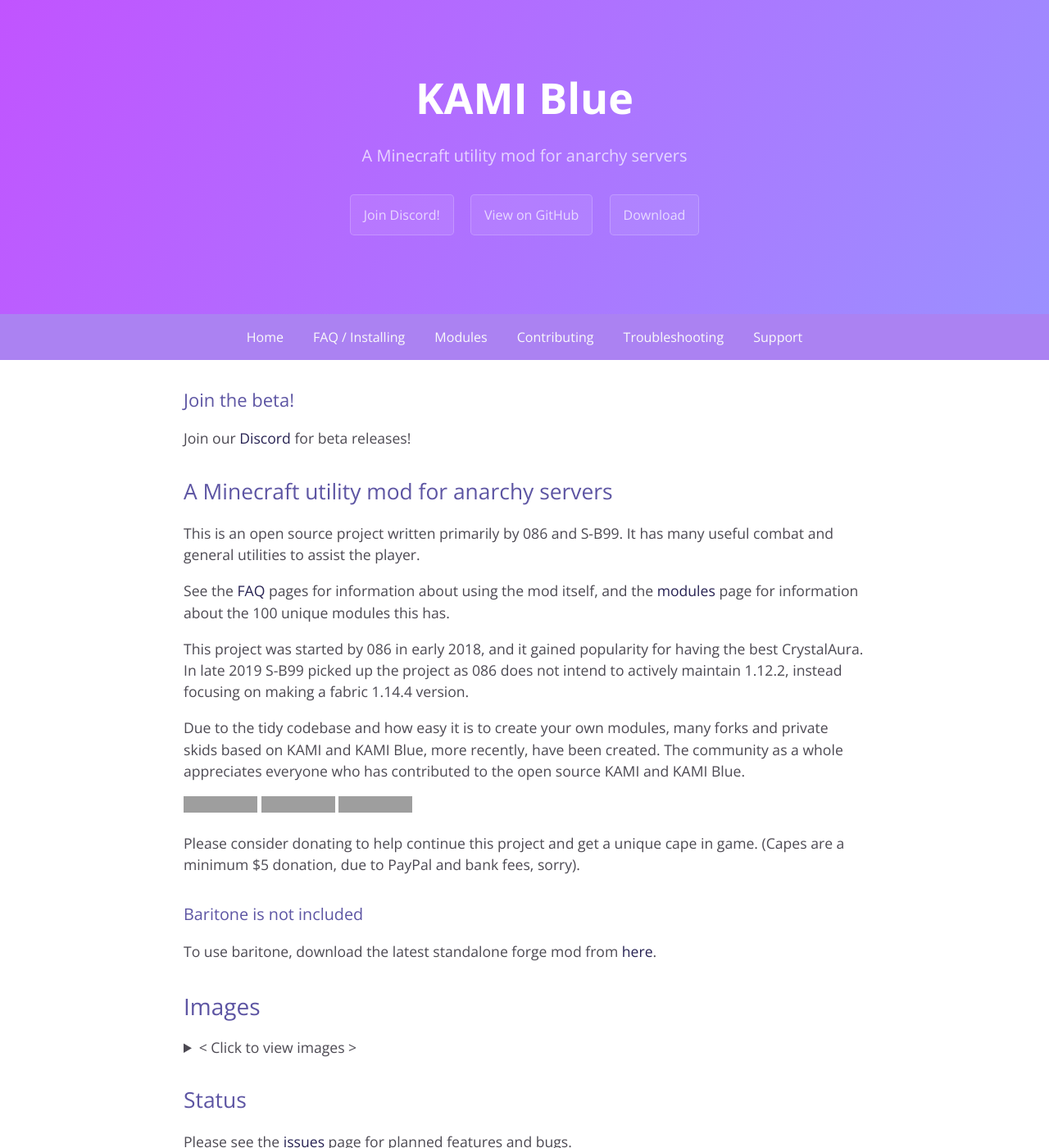
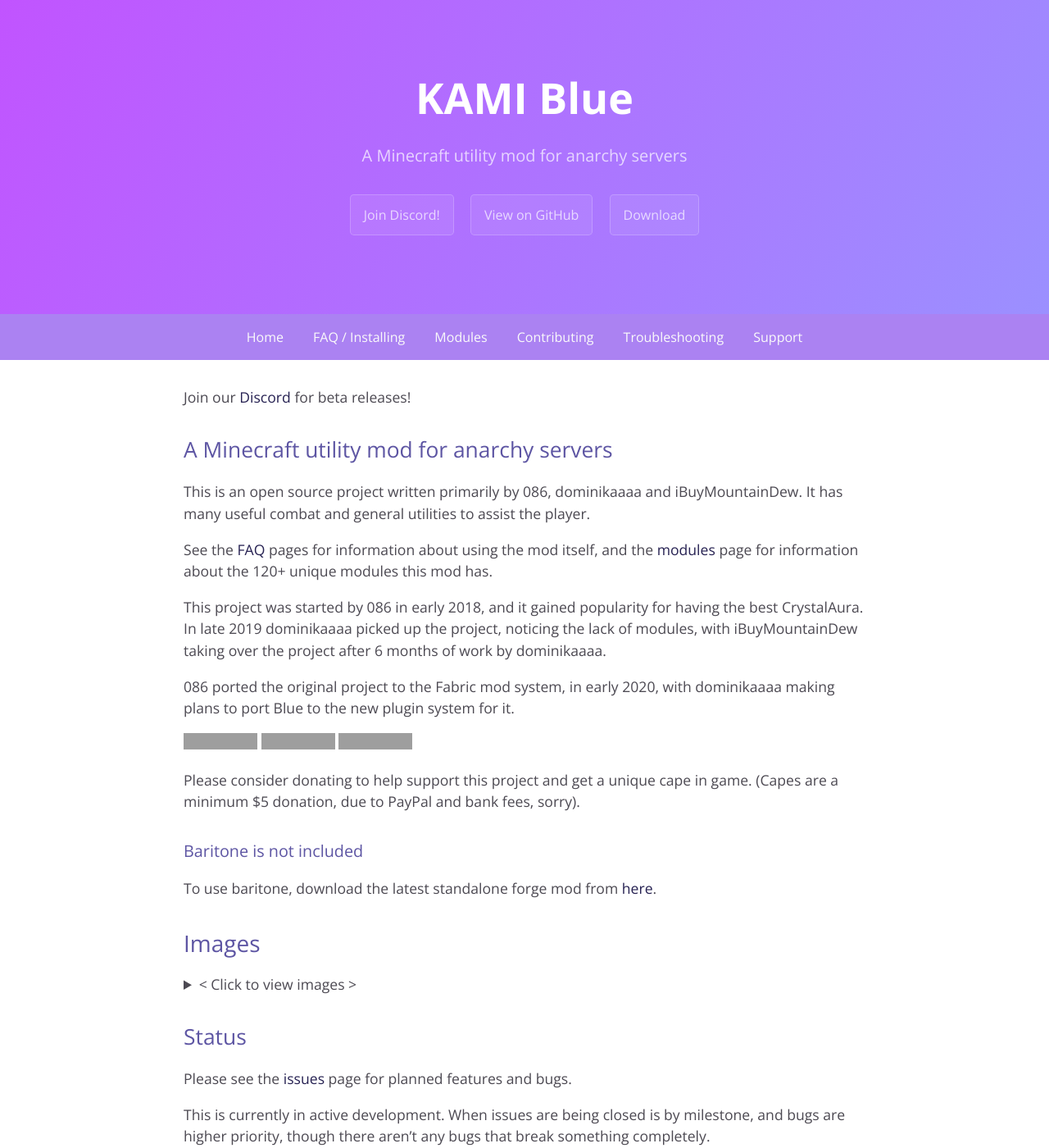
Before and after one commit to kami-blue/website, a Jekyll site: the page built from docs/index.md, in a window 1280 px wide and 1400 px high. Shown: the whole window at 82% size. Built offline with Jekyll 4.4.1, drawn with Linux system fonts in a browser that asks for light colours; grey boxes are pictures that could not be loaded.

Commit message:
cleanup and reword the main page

```diff
--- a/docs/index.md
+++ b/docs/index.md
@@ -4,27 +4,25 @@ title: KAMI Blue
 description: A Minecraft utility mod for anarchy servers
 ---
 
-#### Join the beta!
-
 Join our [Discord]({{ site.discord_url }}) for beta releases!
 
 ### A Minecraft utility mod for anarchy servers
 
-This is an open source project written primarily by 086 and S-B99. It has many useful combat and general utilities to assist the player.
+This is an open source project written primarily by 086, dominikaaaa and iBuyMountainDew. It has many useful combat and general utilities to assist the player.
 
-See the [FAQ](/faq) pages for information about using the mod itself, and the [modules](/modules) page for information about the 100 unique modules this has.
+See the [FAQ](/faq) pages for information about using the mod itself, and the [modules](/modules) page for information about the 120+ unique modules this mod has.
 
 This project was started by 086 in early 2018, and it gained popularity for having the best CrystalAura.
-In late 2019 S-B99 picked up the project as 086 does not intend to actively maintain 1.12.2, instead focusing on making a fabric 1.14.4 version.
+In late 2019 dominikaaaa picked up the project, noticing the lack of modules, with iBuyMountainDew taking over the project after 6 months of work by dominikaaaa.
 
-Due to the tidy codebase and how easy it is to create your own modules, many forks and private skids based on KAMI and KAMI Blue, more recently, have been created.
-The community as a whole appreciates everyone who has contributed to the open source KAMI and KAMI Blue.
+
+086 ported the original project to the Fabric mod system, in early 2020, with dominikaaaa making plans to port Blue to the new plugin system for it.
 
 [![Paypal](https://img.shields.io/badge/paypal-donate-red?color=169bd7&logo=paypal)](https://paypal.me/bellawhotwo)
 [![BTC](https://img.shields.io/badge/btc-clickme-red?color=f08b16&logo=bitcoin)](https://www.blockchain.com/btc/address/19pH4aNZZMPJkqQ2826BauRokyBs1NYon7)
 [![BCH](https://img.shields.io/badge/bch-clickme-red?color=2db300&logo=cash-app)](https://www.blockchain.com/bch/address/19pH4aNZZMPJkqQ2826BauRokyBs1NYon7)
 
-Please consider donating to help continue this project and get a unique cape in game. (Capes are a minimum $5 donation, due to PayPal and bank fees, sorry).
+Please consider donating to help support this project and get a unique cape in game. (Capes are a minimum $5 donation, due to PayPal and bank fees, sorry).
 
 ##### Baritone is not included
 
```
